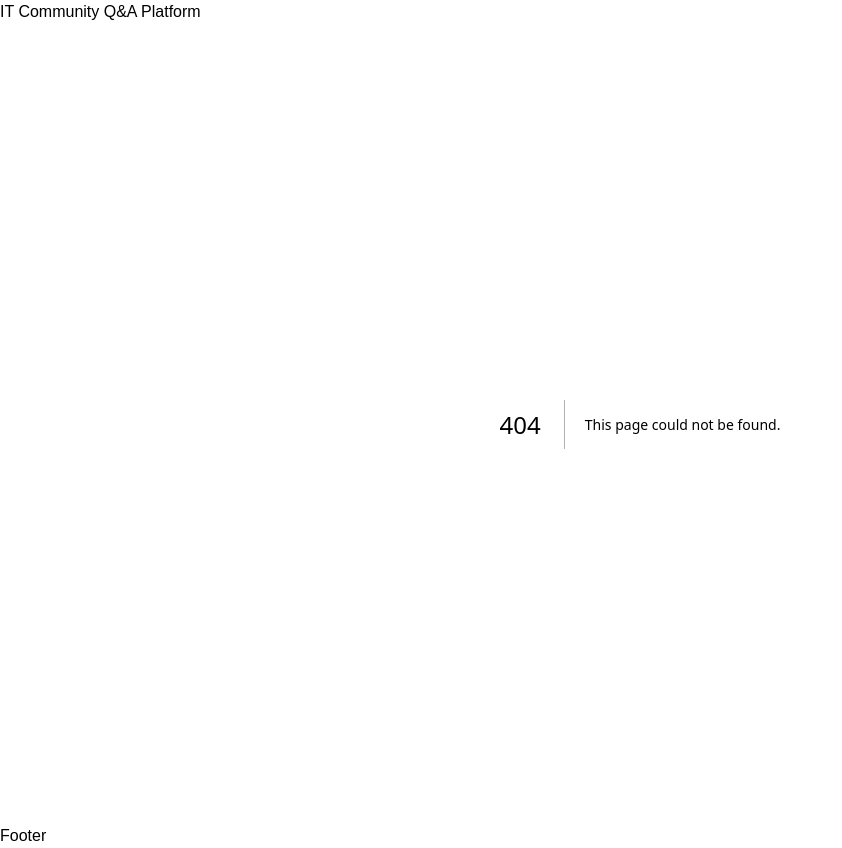
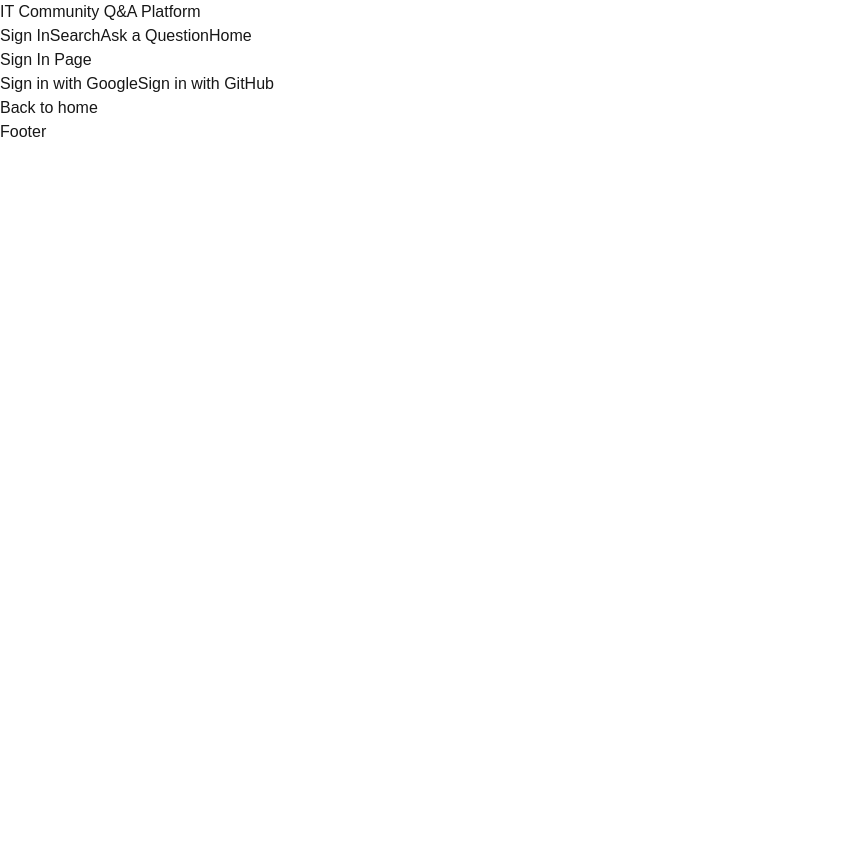
Before and after one commit to Zilola-Nazarova/itcom-qa, a Next.js app in the folder apps/web/: page /signin in a window 1280 px wide. Before the commit this address had no page. Shown: the whole page, without its empty margins (0-842 px from the left). After the commit the page ends 800 px from the top, so only its background shows below. Built offline with nearby package versions, Linux system fonts and the light colour scheme.

Commit message:
feat: create a signin page with Google and GitHub options, add sample navbar with placeholder pages

```diff
--- a/apps/web/app/ask/page.tsx
+++ b/apps/web/app/ask/page.tsx
@@ -0,0 +1,5 @@
+export default function AskPage() {
+  return (
+    <h2>Ask a Question</h2>
+  )
+}
--- a/apps/web/app/components/Header.tsx
+++ b/apps/web/app/components/Header.tsx
@@ -1,8 +1,14 @@
+import Link from 'next/link'
+
 export default function Header() {
   return (
     <header>
       <nav>
         <h1>IT Community Q&A Platform</h1>
+        <Link href="/signin">Sign In</Link>
+        <Link href="/search">Search</Link>
+        <Link href="/ask">Ask a Question</Link>
+        <Link href="/">Home</Link>
       </nav>
     </header>
   )
--- a/apps/web/app/search/page.tsx
+++ b/apps/web/app/search/page.tsx
@@ -0,0 +1,5 @@
+export default function SearchPage() {
+  return (
+    <h2>Search Page</h2>
+  )
+}
--- /dev/null
+++ b/apps/web/app/signin/page.tsx
@@ -0,0 +1,28 @@
+'use client'
+
+import { signIn } from 'next-auth/react'
+import { useSearchParams } from 'next/navigation'
+import Link from 'next/link'
+
+export default function SignInPage() {
+  const searchParams = useSearchParams()
+  const callbackUrl = searchParams.get('callbackUrl') || '/'
+
+  return (
+    <div>
+      <h2>Sign In Page</h2>
+
+      <button onClick={() => signIn('google', { callbackUrl })}>
+        Sign in with Google
+      </button>
+
+      <button onClick={() => signIn('github', { callbackUrl })}>
+        Sign in with GitHub
+      </button>
+
+      <p>
+        <Link href="/">Back to home</Link>
+      </p>
+    </div>
+  )
+}
```
